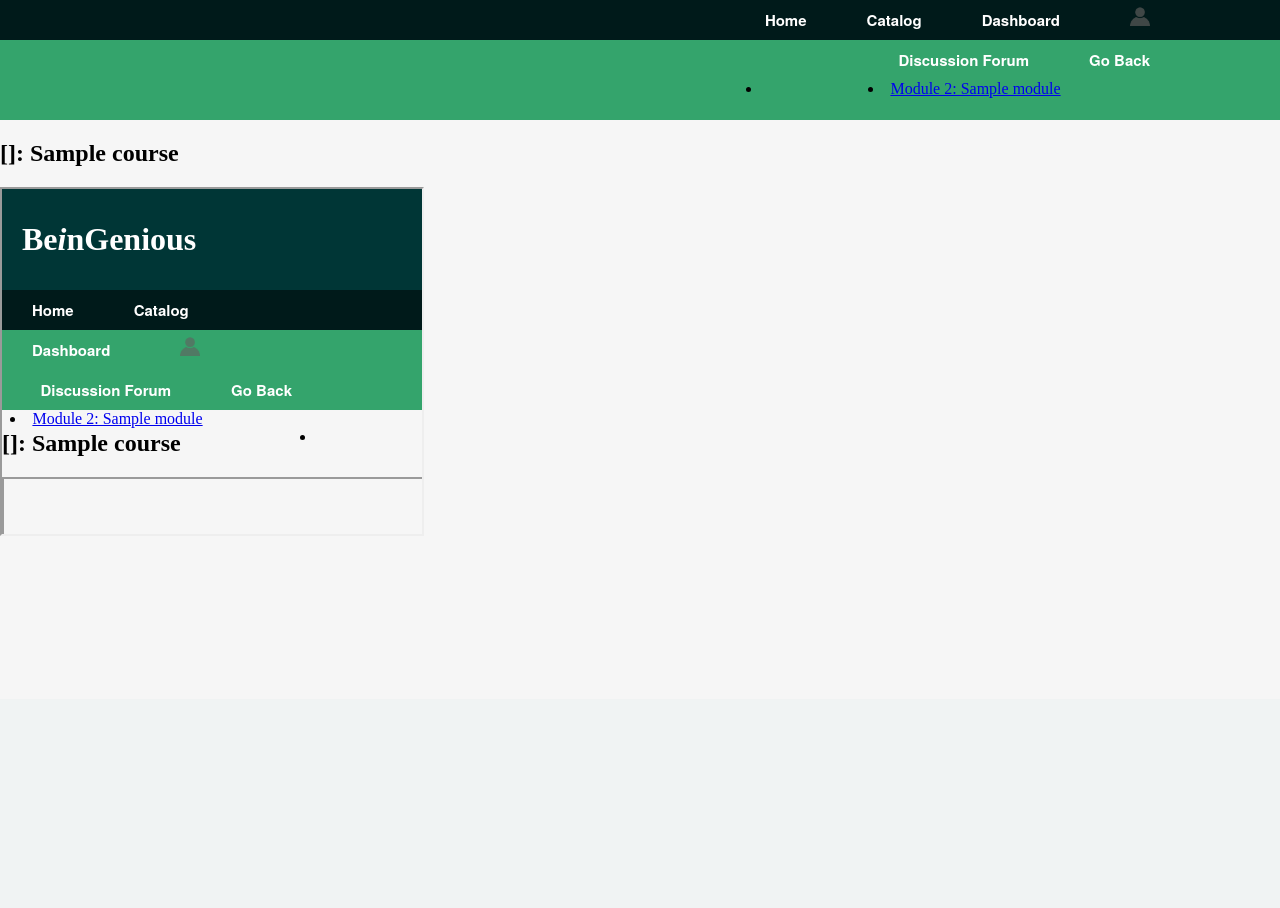
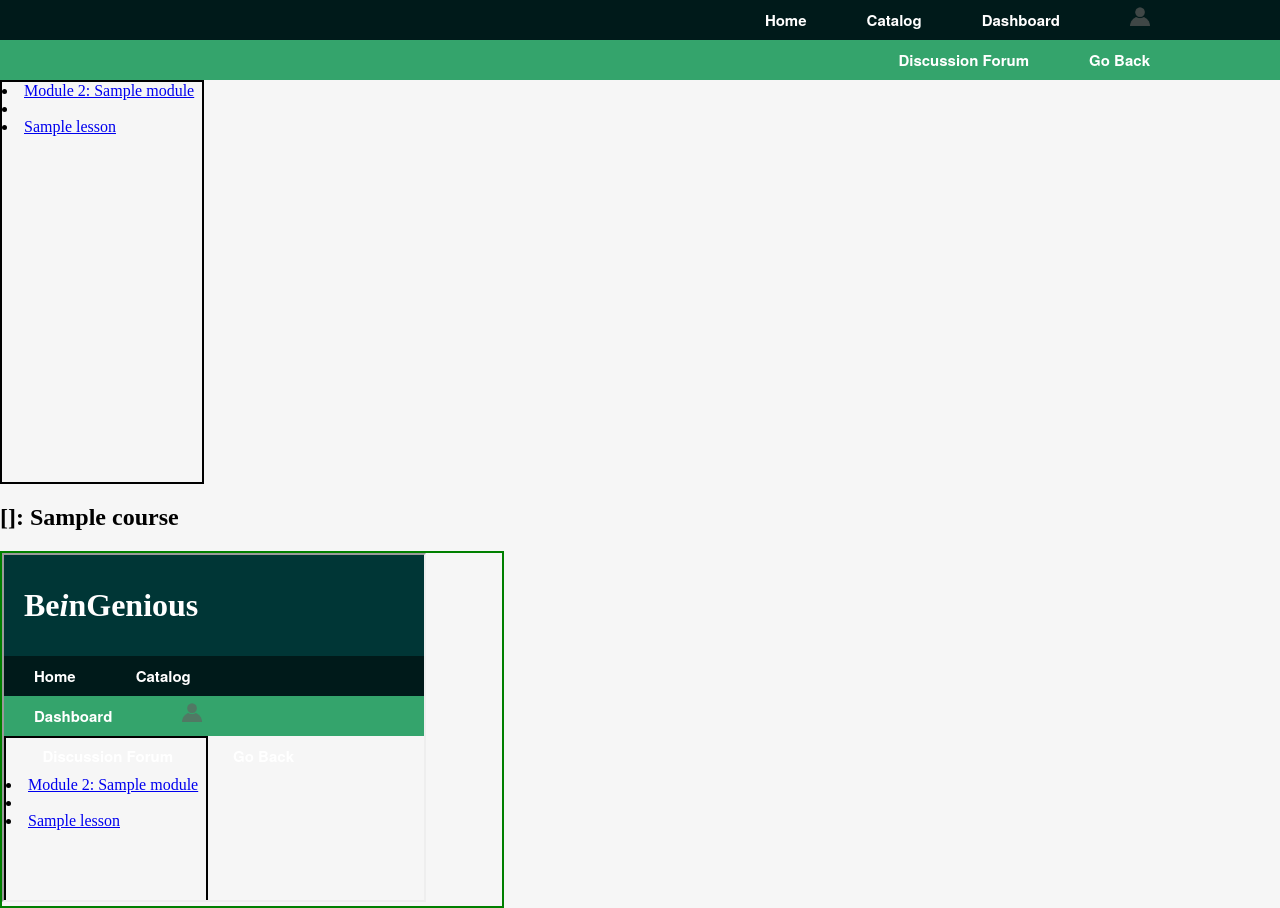
Before and after one commit to priyam789/Beingenious, a Python web app: template templates/course_main_page.html in a window 1280 px wide. Shown: the part 101-1009 px from the top of the page. Before the commit the page ends 637 px from the top, so only its background shows below. Run offline with Jinja, Linux system fonts and the light colour scheme; the template is opened without the code that fills it: most values are stand-ins (such as "Sample title", 1, 10 or a date in 2020).

Commit message:
small changes

```diff
--- a/assets/css/style_catalog.css
+++ b/assets/css/style_catalog.css
@@ -1,32 +1,42 @@
 
 /*-----------------------Catalog ---------------------*/
+.catalog-box {
+	text-align: right;
+	/*border: 1px solid red;*/
+}
+
 
 .catalog-box ul {
 	list-style-type: none;
-	margin: 0;
+	margin: 0 auto;
 	padding: 0;
 	overflow: hidden;
-	margin-left: 40px;
+	width: 1200px;
+	/*border: 2px solid blue;*/
+	text-align: center;
+	/*margin-left: 40px;*/
+
 	/*background-color: #333333;*/
 }
 
 .catalog-box ul li {
-	display: inline;
+	display: inline-block;
+	margin: 0 auto;
+	/*border: 1px solid green;*/
+	/*float: left;*/
 }
 
 .catalog-box ul li a{
 	position: relative;
 	display:block;
-	float: left;
+	/*float: center;*/
 	margin: 35px;
-	width: 350px;
+	width: 300px;
 	height: auto;
-    /*height:100%;*/
-    /*width:100%;*/
 }
 
 .container-dance, .container-music, .container-theatre, .container-literature, .container-quiz, .container-academia {
-	position: relative;
+	/*position: relative;*/
 	width: 100%;
 	height: auto;
 	/*margin: 0px 20px;*/
--- a/assets/css/style_course_base.css
+++ b/assets/css/style_course_base.css
@@ -5,98 +5,14 @@
 	height: 40px;
 }
 
-.hor-nav-bar-cb {
-	background: #34a46c;
-	padding: 0;
-	margin: 0;
-	height: 40px;
+.left-bar-cb {
+	width: 200px;
+	height: 400px;
+	border: 2px solid black;
 }
 
-
-..hor-nav-bar-cb
-{
-	/*margin-top:15px;*/
-	position: relative;
-	float: right;
-	margin-right:100px;
-	z-index: 10;
-	/*padding: 1.5em 0;*/
+.video-cmp{
+	width: 500px;
+	width: 500px;
+	border: 2px solid green;
 }
-
-..hor-nav-bar-cb ul
-{
-	list-style:none;
-	position:relative;
-	float:left;
-	margin:0;
-	padding:0
-}
-
-..hor-nav-bar-cb ul a
-{
-	display:block;
-	color:white;
-	text-decoration:none;
-	font-weight:600;
-	font-size:15px;
-	line-height:40px;
-	padding:0 30px;
-	font-family:"HelveticaNeue","Helvetica Neue",Helvetica,Arial,sans-serif
-}
-
-..hor-nav-bar-cb ul li
-{
-	position:relative;
-	float:left;
-	margin:0;
-	padding:0
-}
-
-/*..hor-nav-bar-cb ul li.current-menu-item
-{
-	background:#ddd
-}
-*/
-..hor-nav-bar-cb ul li:hover
-{
-	background:green;
-}
-
-..hor-nav-bar-cb ul ul
-{
-	display:none;
-	position:absolute;
-	top:100%;
-	left:0;
-	background:#001a1a;
-	padding:0
-}
-
-..hor-nav-bar-cb ul ul li
-{
-	float:none;
-	width:150px
-}
-
-..hor-nav-bar-cb ul ul a
-{
-	line-height:120%;
-	padding:10px 15px
-}
-
-..hor-nav-bar-cb ul ul ul
-{
-	top:0;
-	left:100%
-}
-
-..hor-nav-bar-cb ul li:hover > ul
-{
-	display:block
-}
-/*.line-top-cb {
-    border-bottom: 2px solid black;
-    width: 100%;
-    display: inline-block;
-    box-shadow: 0px 0px 5px #888;
-}*/
--- a/templates/catalog.html
+++ b/templates/catalog.html
@@ -36,6 +36,8 @@
 			</a>
 		</li>
 	</ul>
+</div>
+<div class = "catalog-box">
 	<ul class="list1">
 		<li class = "activity">
 			<a href="/activities?category=Literature">
--- a/templates/course_base.html
+++ b/templates/course_base.html
@@ -30,17 +30,17 @@
 {% endif %}
 </ul>
 
-		{% for module in course.contents %}
-		<li><a href="#" onclick="moduleClick({{module.id}})">Module {{module.id|int + 1}}: {{module.name}}</a></li>
 	</nav>
 </div>
 
-<div class = "nav-bar-cb">
-	<nav class = "primary_nav_wrap">
+<div class = "left-bar-cb">
+	<nav>
+		{% for module in course.contents %}
+		<li><a href="#" onclick="moduleClick({{module.id}})">Module {{module.id|int + 1}}: {{module.name}}</a></li>
 		<li>
 			<div id="module_{{module.id}}" class="module">
 			{% for lesson in module.lessons %}
-			<a href="#" onclick="lessonClick({{module.id}}, {{lesson.id}})">{{lesson.name}}</a>
+			<li><a href="#" onclick="lessonClick({{module.id}}, {{lesson.id}})">{{lesson.name}}</a></li>
 
 			{% endfor %}
 			</div>
--- a/templates/course_main_page.html
+++ b/templates/course_main_page.html
@@ -36,7 +36,7 @@
 
 	function videoHTML(lesson){
 		var html = "";
-		html += '<iframe width="420" height="345" id="video" src="'+lesson.link+'"></iframe>';
+		html += '<iframe width="420" height="345" id="video" src="'+lesson["link"]+'"> </iframe>';
 		html += '<br>'+lesson['description'];
 		return html
 	}
@@ -89,7 +89,7 @@
 
 
 {% block maincontent %}
-<div id="maincontent">
+<div id="maincontent" class = "video-cmp">
 <iframe width="420" height="345" id="video" src="{{course.overview_video['link']}}">
 </iframe>
 </div>
```
